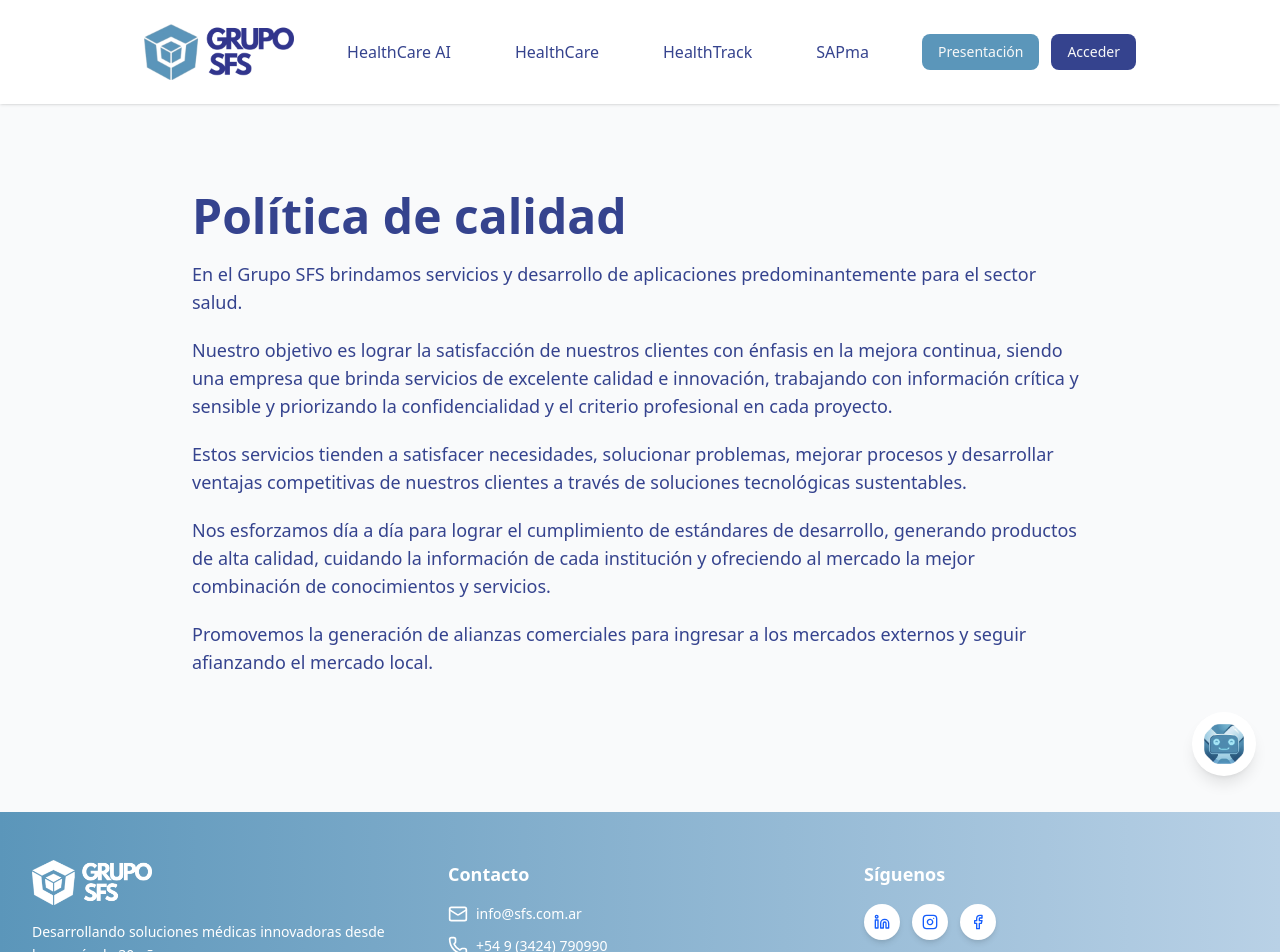
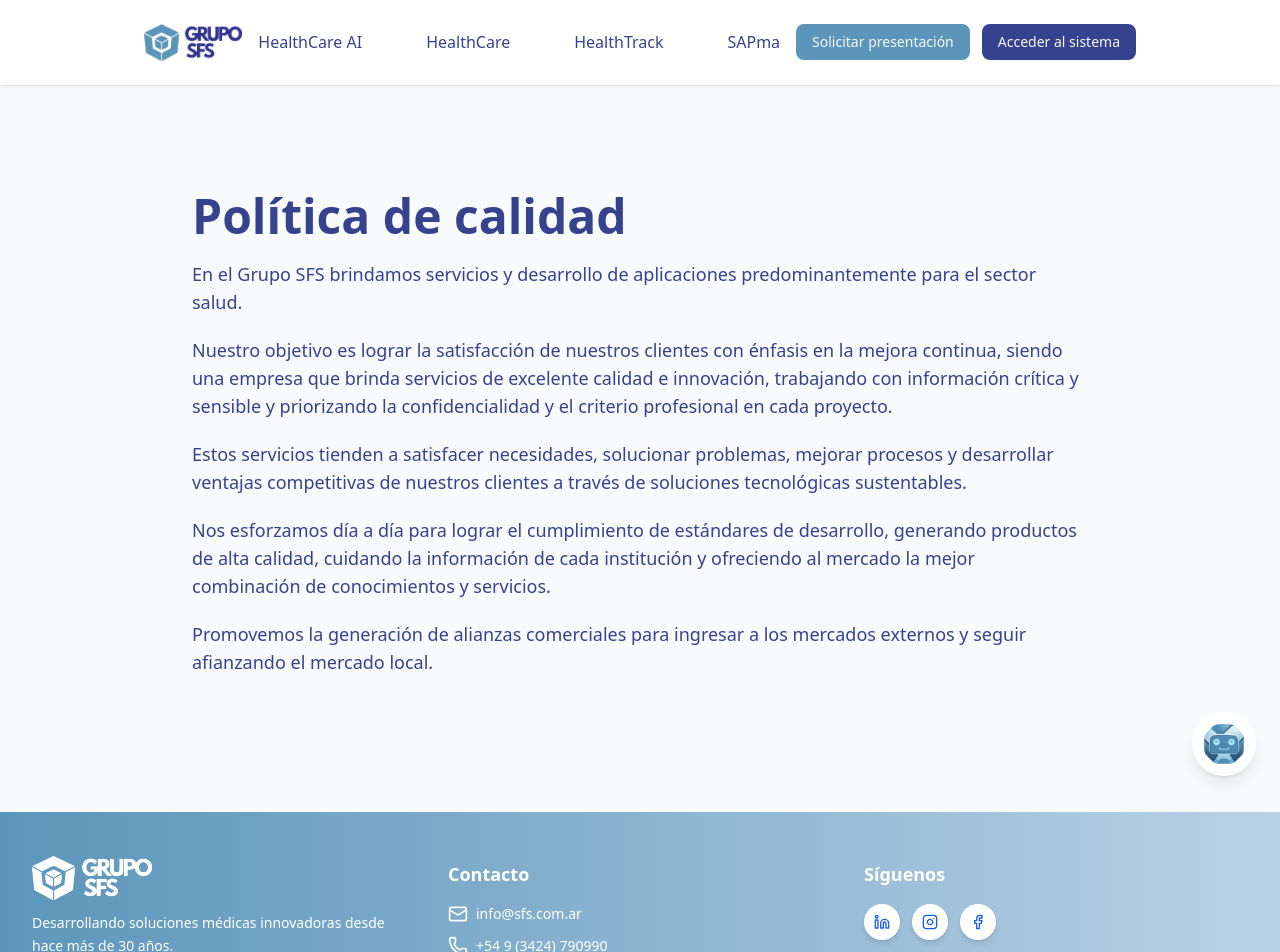
Before and after one commit to RavelliLudmila/grupo-sfs, a Next.js app: page /politica-de-calidad in a window 1280 px wide. Shown: the top 952 px of the page. Built offline with nearby package versions, Linux system fonts and the light colour scheme.

Commit message:
refactor(Footer, Navbar, News, Products): update button components for improved accessibility and consistency; adjust styles and text for clarity

```diff
--- a/src/components/Footer.tsx
+++ b/src/components/Footer.tsx
@@ -3,7 +3,6 @@
 import { Facebook, Instagram, Linkedin, Mail, MapPin, Phone } from 'lucide-react';
 import Image from 'next/image';
 import { Button } from './ui/button';
-import Link from 'next/link';
 
 export default function Footer() {
     const link = [
@@ -28,9 +27,13 @@ export default function Footer() {
             <div className="container mx-auto px-8 py-12">
                 <div className="grid grid-cols-1 md:grid-cols-3 gap-8 mb-8">
                     <div className="flex flex-col items-start">
-                        <Link href="/" className="flex items-center mb-4">
+                        <Button
+                            variant="link"
+                            className="p-0 mb-4"
+                            onClick={() => window.scrollTo({ top: 0, behavior: 'smooth' })}
+                        >
                             <Image src="/images/footer-logo.webp" alt="Logo" width={120} height={40} />
-                        </Link>
+                        </Button>
                         <p className="text-sm leading-relaxed">Desarrollando soluciones médicas innovadoras desde hace más de 30 años.</p>
                     </div>
                     <div className="flex flex-col items-start">
--- a/src/components/Navbar.tsx
+++ b/src/components/Navbar.tsx
@@ -66,10 +66,10 @@ export default function Navbar() {
             </div>
             <div className="flex items-center gap-3">
                 <Button variant="default" onClick={() => window.open('/presentacion', '_blank')}>
-                    Presentación
+                    Solicitar presentación
                 </Button>
                 <Button variant="secondary" onClick={() => window.open('https://online.sfssa.com.ar', '_blank')}>
-                    Acceder
+                    Acceder al sistema
                 </Button>
             </div>
         </nav>
--- a/src/components/News.tsx
+++ b/src/components/News.tsx
@@ -29,7 +29,7 @@ export default function News() {
         <section className="container min-w-full bg-card flex flex-col justify-between items-center px-6 py-20 text-center">
             <h2 className="text-3xl font-bold text-secondary pb-8">NOVEDADES</h2>
             <Carousel opts={{ align: 'start', loop: true }} className="w-full max-w-7xl mx-auto">
-                <CarouselContent className="-ml-4 p-3">
+                <CarouselContent className="py-3 -ml-1">
                     {displayNews.map((item, index) => (
                         <CarouselItem key={index} className="pl-4 md:basis-1/2 lg:basis-1/3">
                             <Card className="overflow-hidden h-full pt-0 text-start">
--- a/src/components/Products.tsx
+++ b/src/components/Products.tsx
@@ -13,7 +13,7 @@ export default function Products() {
     const productsInstitutions = [
         {
             image: '/images/hero-bg.webp',
-            name: 'HealthCareAI',
+            name: 'HealthCare AI',
             description: 'Modulo completo al servicio de instituciones, profesionales y pacientes. Facilita procesos y mejora los productos de SFS.',
             link: '/healthcare-ai',
         },
```
